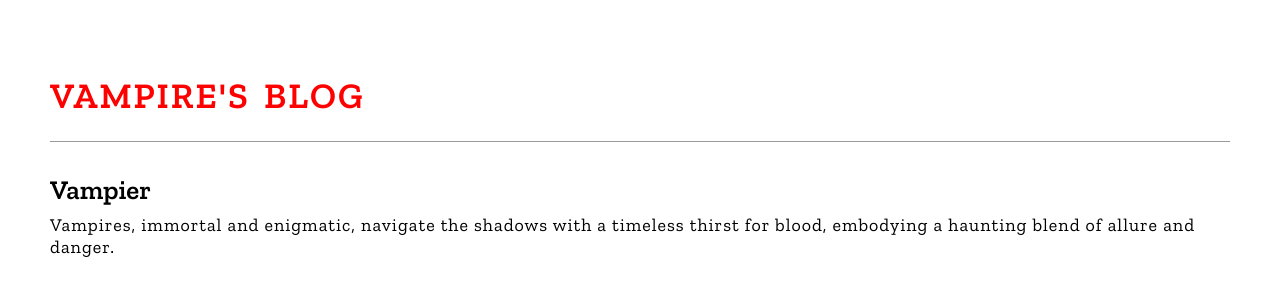
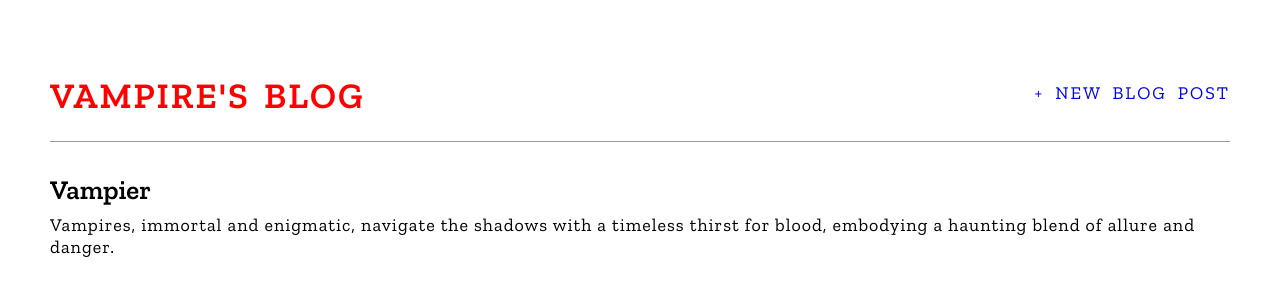
Before and after one commit to shiamsharif/Blog_app, a Django app: page /post/1/ in a window 1280 px wide. Shown: the top 300 px of the page. Run offline with Django 5.2, Linux system fonts and the light colour scheme; data comes from the database, SQL or seed files in the repository.

Commit message:
new post commit

```diff
--- a/blog/urls.py
+++ b/blog/urls.py
@@ -1,8 +1,9 @@
 from django.urls import path
 
-from .views import BlogListView, BlogDetailView #new
+from .views import BlogListView, BlogDetailView, BlogCreateView #new
 
 urlpatterns = [
+    path('post/new', BlogCreateView.as_view(), name='post_new'), #neww
     path('post/<int:pk>/', BlogDetailView.as_view(), name = 'post_detail'), #new
     path('', BlogListView.as_view(), name='home'),
 ]
--- a/blog/views.py
+++ b/blog/views.py
@@ -1,4 +1,5 @@
 from django.views.generic import ListView, DetailView #new
+from django.views.generic.edit import CreateView #neww
 
 from .models import Post
 
@@ -12,3 +13,8 @@ class BlogListView(ListView):
 class BlogDetailView(DetailView):
     model = Post
     template_name = 'post_detail.html'
+
+class BlogCreateView(CreateView):
+    model = Post
+    template_name = 'post_new.html'
+    fields = ['title', 'author', 'body']
--- a/templates/base.html
+++ b/templates/base.html
@@ -9,11 +9,18 @@
         <link href = "{% static 'css/base.css' %}" rel ="stylesheet">
     </head>
     <body>
-        <header>
-            <h1><a href="{% url 'home' %}">Vampire's Blog</a></h1>
-        </header>
+        <div>
+            <header>
+                <div class="nav-left">
+                    <h1><a href="{% url 'home' %}">Vampire's Blog</a></h1>
+                </div>
 
-        <div>
+                <div class="nav-right">
+                    <a href="{% url 'post_new' %}">+ New Blog Post</a>
+                </div>
+            </header>
+
+
             {% block content %}
             {% endblock content%}
         </div>
```
Also changed, not shown: templates/post_new.html (added).
